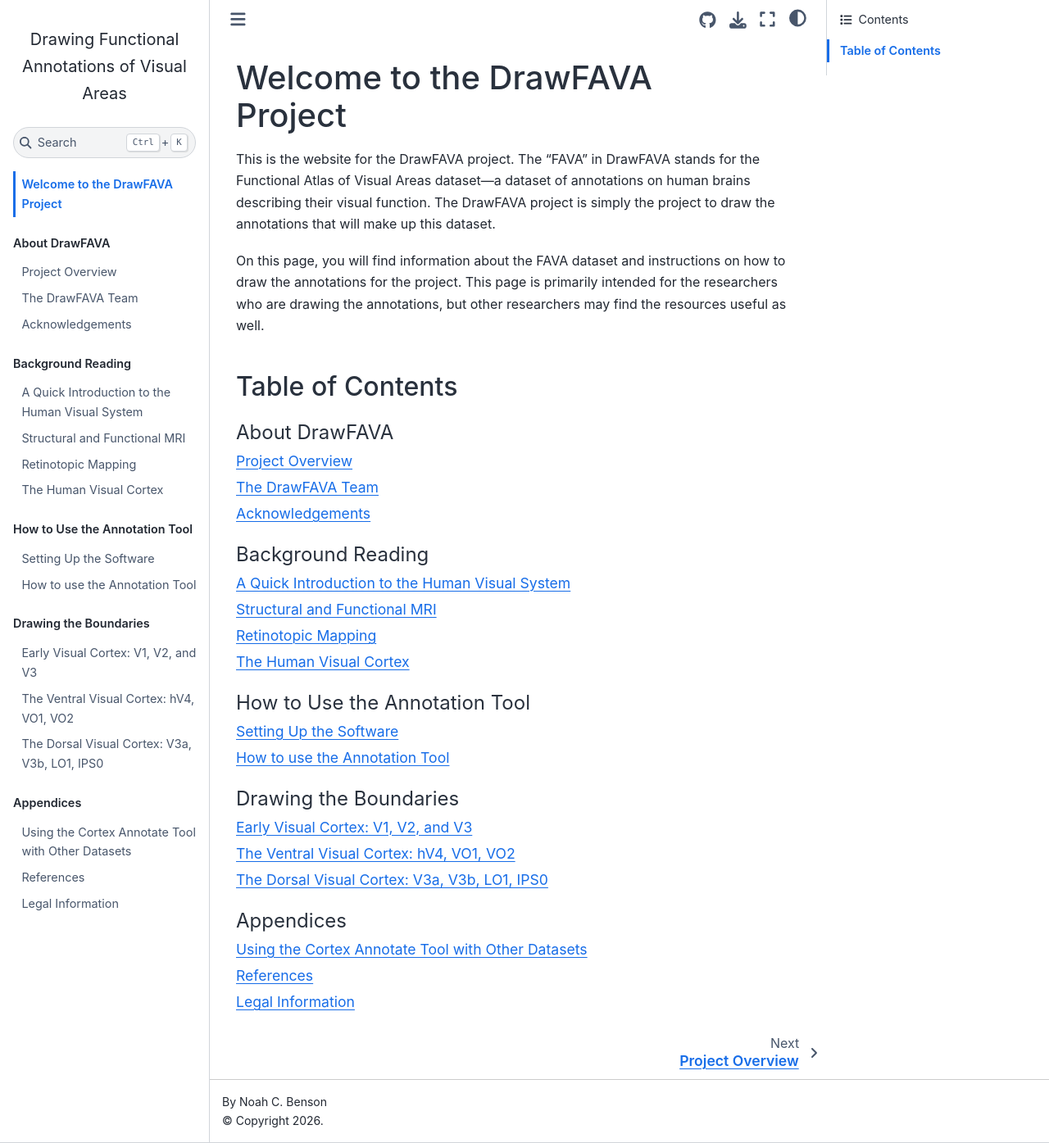
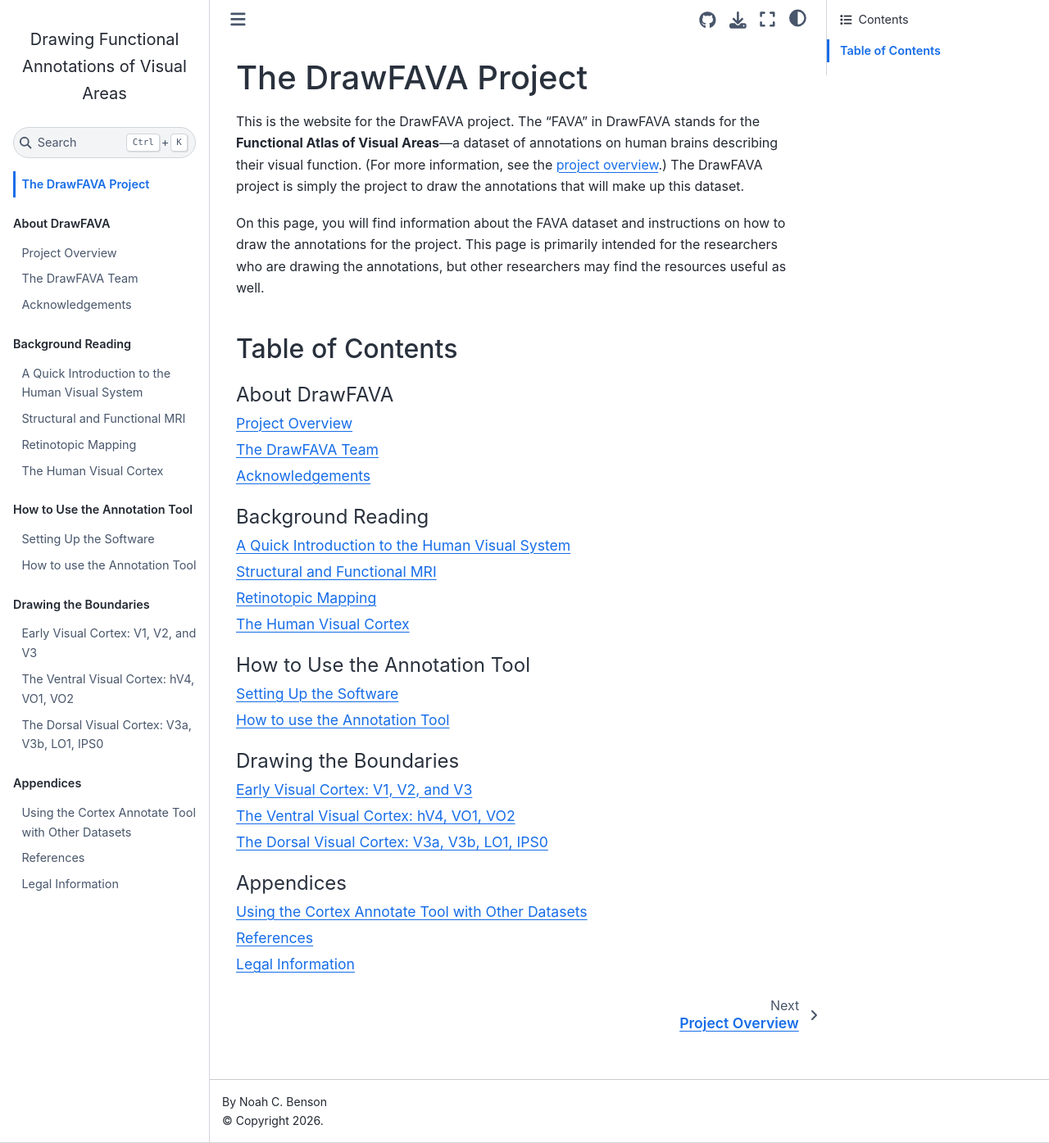
Before and after one commit to nbenlab/drawFAVA, a Jupyter Book: the page built from book/home.md, in a window 1280 px wide and 1395 px high. Shown: the whole window at 82% size. Built offline with Jupyter Book 1.0.4 settings and Sphinx 7.4.7 and the Sphinx Book theme 1.1.4, drawn with Linux system fonts in a browser that asks for light colours.

Commit message:
tweaking language

```diff
--- a/book/home.md
+++ b/book/home.md
@@ -1,10 +1,11 @@
 (home)=
-# Welcome to the DrawFAVA Project
+# The DrawFAVA Project
 
 This is the website for the DrawFAVA project. The "FAVA" in DrawFAVA stands for
-the Functional Atlas of Visual Areas dataset&mdash;a dataset of annotations on
-human brains describing their visual function. The DrawFAVA project is simply
-the project to draw the annotations that will make up this dataset.
+the **Functional Atlas of Visual Areas**&mdash;a dataset of annotations on
+human brains describing their visual function. (For more information, see the
+[project overview](intro:overview).) The DrawFAVA project is simply the project
+to draw the annotations that will make up this dataset.
 
 On this page, you will find information about the FAVA dataset and instructions
 on how to draw the annotations for the project. This page is primarily intended
```
